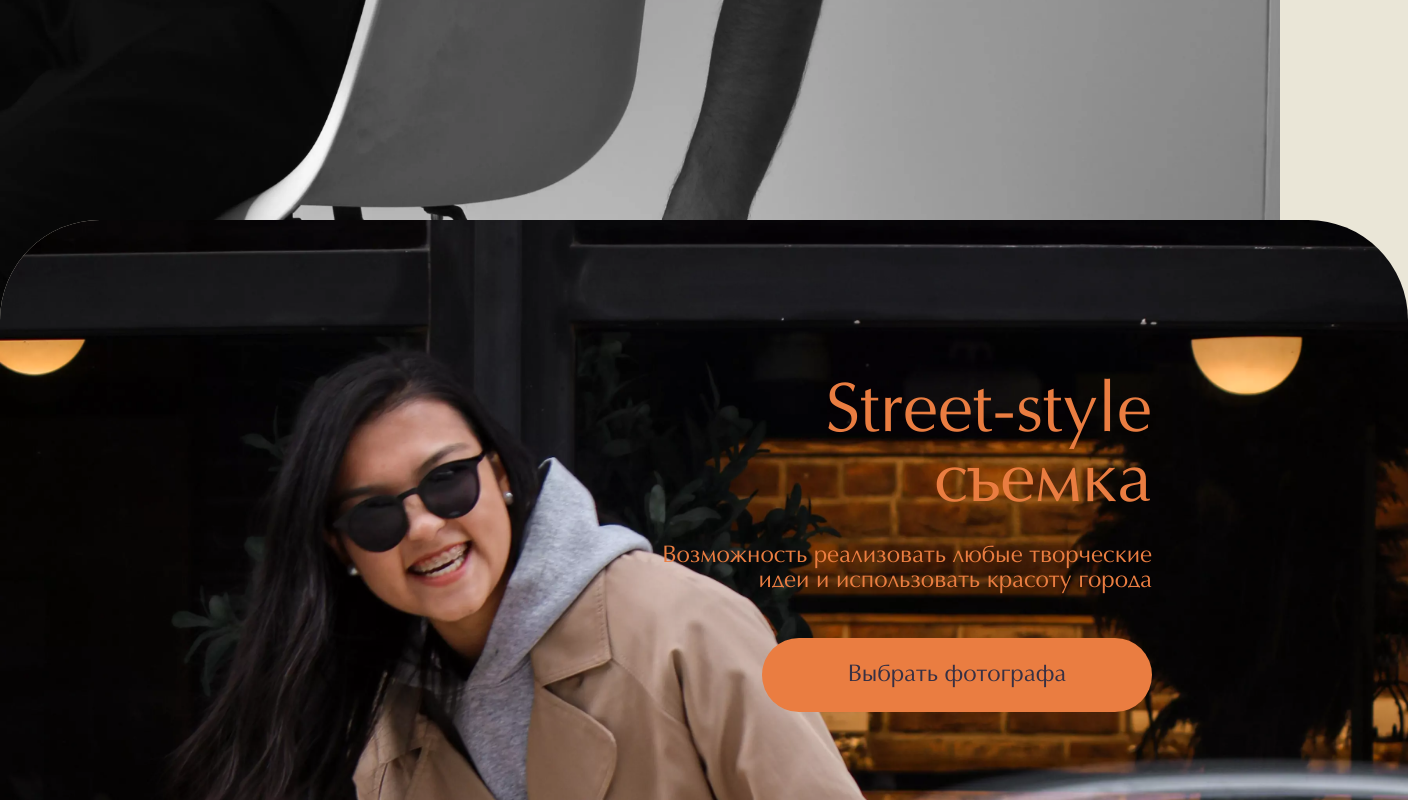
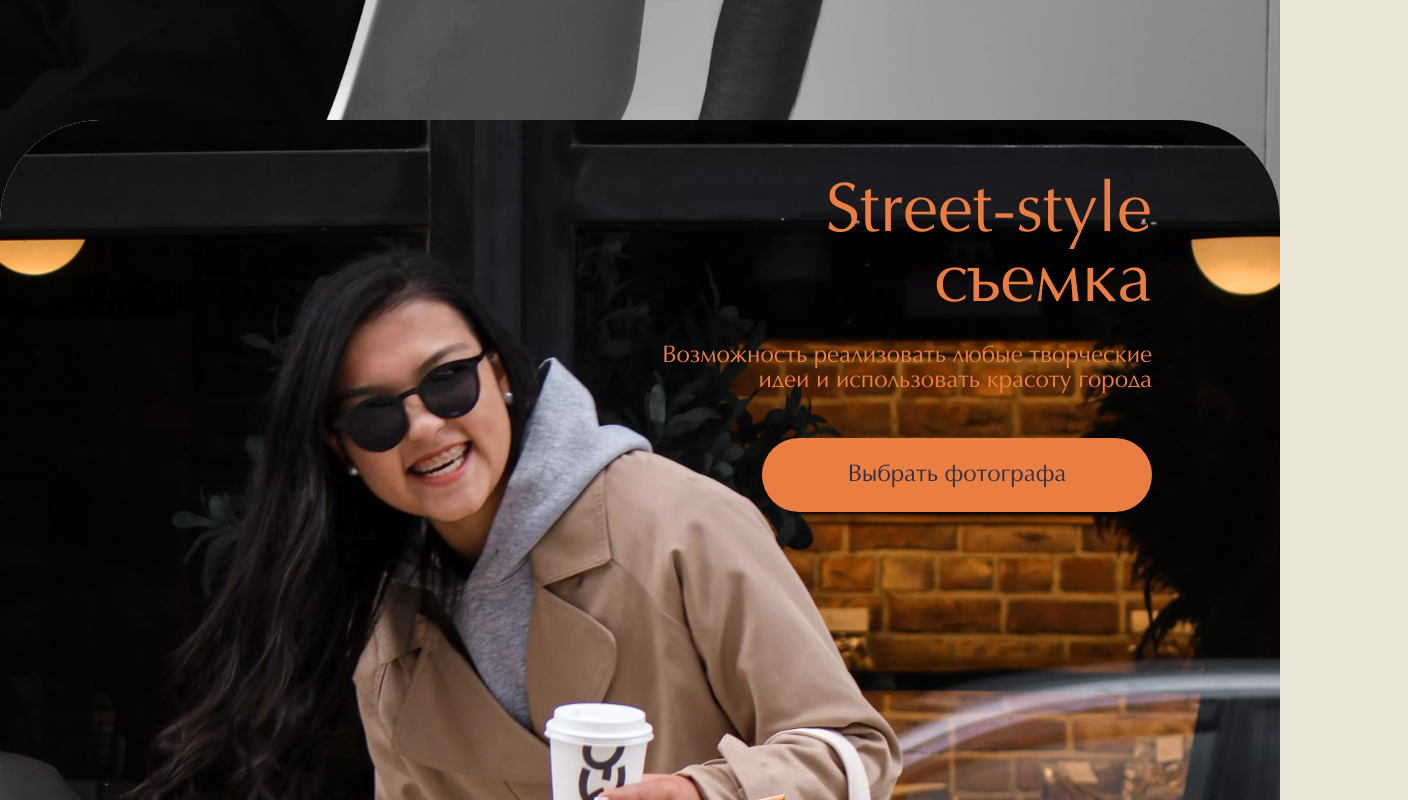
Before and after one commit to LenaBystrykh/aph, a Vue app in the folder aph/: page / in a window 1280 px wide. Shown: the part 2280-3080 px from the top of the page, 1408 px wide, since content can reach past the window. Built offline with nearby package versions, Linux system fonts and the light colour scheme.

Commit message:
small fixes on main page

```diff
--- a/aph/src/views/HomeView.vue
+++ b/aph/src/views/HomeView.vue
@@ -100,6 +100,13 @@ import Footer from '@/components/Footer.vue'
   position: relative;
 }
 
+.sec-4 {
+  overflow: hidden;
+  height: 100vh;
+  border-radius: 100px;
+  margin-top: -200px;
+}
+
 .main-img {
   object-fit: cover;
   width: 100%;
@@ -120,7 +127,6 @@ import Footer from '@/components/Footer.vue'
 
 .z-4 {
   z-index: 4;
-  margin-top: -100px;
   height: 100vh;
   object-position: center -50px;
   width: 110%;
@@ -183,8 +189,7 @@ import Footer from '@/components/Footer.vue'
   color: #373043;
 }
 
-.main-footer {
+/* .main-footer {
   margin-top: -200px;
   /* ПОСЛЕ ДОБАВЛЕНИЯ ПЛИТКИ УБРАТЬ */
-}
 </style>
```
